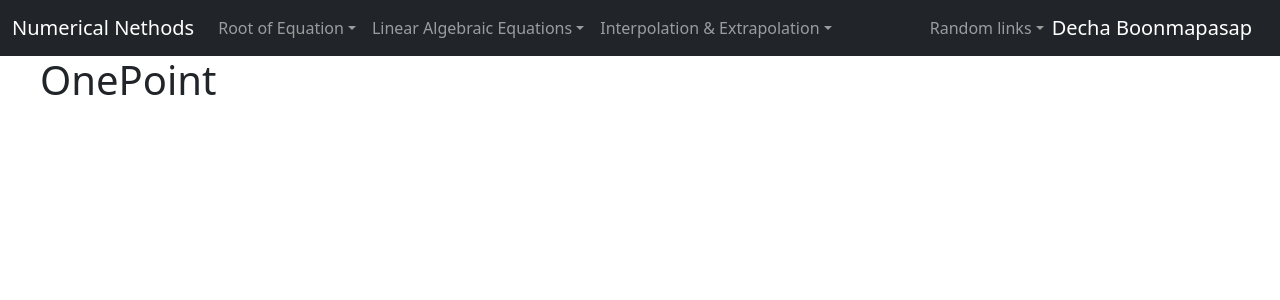
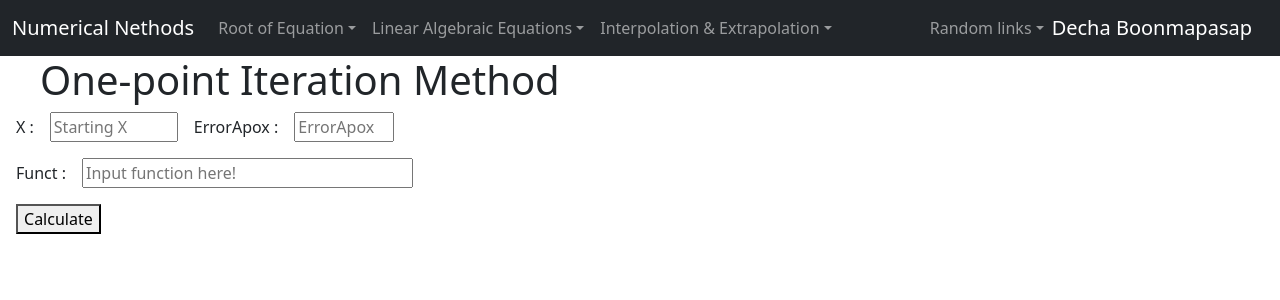
Before and after one commit to biggies-desu/Numerical-Method, a React (Create React App) app: page /Onepoint in a window 1280 px wide. Shown: the top 300 px of the page. Built offline with nearby package versions, Linux system fonts and the light colour scheme.

Commit message:
uh..newton done? ig

```diff
--- a/package.json
+++ b/package.json
@@ -13,7 +13,7 @@
     "bootstrap": "^5.2.1",
     "expr-eval": "^2.0.2",
     "jquery": "^3.6.1",
-    "mathjs": "^11.2.1",
+    "mathjs": "^11.3.0",
     "react": "^18.2.0",
     "react-bootstrap": "^2.5.0",
     "react-dom": "^18.2.0",
--- a/public/index.html
+++ b/public/index.html
@@ -24,7 +24,7 @@
       work correctly both with client-side routing and a non-root public URL.
       Learn how to configure a non-root public URL by running `npm run build`.
     -->
-    <title>React App</title>
+    <title>Numerical Method</title>
   </head>
   <body>
     <noscript>You need to enable JavaScript to run this app.</noscript>
--- a/src/Root-of-Equation/False-position.js
+++ b/src/Root-of-Equation/False-position.js
@@ -29,6 +29,7 @@ class Falseposition extends React.Component
         var xm,xold;
         var ErrorApox_Answer=10000000; //set as default
         var inputerrorapox = parseFloat(ErrorApox)
+        if(xl!=null && xr!=null && Funct!=null && inputerrorapox!=null){
         while(ErrorApox_Answer>inputerrorapox)
             {
                 xm=((xl*fx(xr))-(xr*fx(xl)))/(fx(xr)-fx(xl));
@@ -51,6 +52,8 @@ class Falseposition extends React.Component
             render("XM = "+xm.toFixed(6)+" Errorapox = "+ErrorApox_Answer.toFixed(6)+" at iteration #"+i)//calc wont re-render so i stuck at this
         }
         return "XM="+xm+" at Iteration = "+i; //calc wont re-render so i stuck at this
+      }
+      return "Input XL,XR,ErrorApox and Function first!!"
     }
 
 
--- a/src/Root-of-Equation/Newton.js
+++ b/src/Root-of-Equation/Newton.js
@@ -1,6 +1,123 @@
-const Newton = () =>
+import { render } from "@testing-library/react";
+import React,{ Component } from 'react'
+import { useState } from 'react'
+const math = require('mathjs');
+
+class Newton extends React.Component
 {
-    return <h1>&emsp;Newton</h1>
-}
+    constructor(props)
+    {
+        super(props)
+        this.state = {X0:'',ErrorApox:'',func:''}
+        this.handleChange = this.handleChange.bind(this)
+        this.handleSubmit = this.handleSubmit.bind(this)
+    }
+
+    OnepointCalcFunction(X0,ErrorApox,Funct)
+    {
+        function fx(x)
+        {
+            const exprfx = math.parse(Funct)
+            console.log("test = "+exprfx.evaluate({x: x}));
+            return exprfx.evaluate({x: x});
+        }
+        function fxprime(x)
+        {
+            const exprfxprime  = math.derivative(math.parse(Funct), 'x')
+
+            console.log("test = "+exprfxprime.evaluate({x: x}));
+            return exprfxprime.evaluate({x: x});
+        }
+
+        var i = 0;
+        var x0 = parseFloat(X0);
+        var deltaX;
+        var ErrorApox_Answer=10000000; //set as default
+        var inputerrorapox = parseFloat(ErrorApox)
+
+        render("fx = "+math.parse(Funct))
+        render("gx = "+math.derivative(math.parse(Funct),'x'))
+
+        if(x0!=null && Funct!=null && inputerrorapox!=null)
+        {
+        while(ErrorApox_Answer>inputerrorapox)
+        {
+
+            deltaX = ((-fx(x0))/(fxprime(x0)));
+            x0 = x0+deltaX;
+            ErrorApox_Answer = Math.abs((deltaX)/x0)*100;
+            i++;
+
+            render("X = "+x0.toFixed(6)+" Errorapox = "+ErrorApox_Answer.toFixed(6)+" at iteration #"+i)
+
+        }
+        return "X="+x0+" at Iteration = "+i;
+        }
+        return "Input X,ErrorApox and Function first!!"
+    }
+
+
+    handleSubmit(event){
+        const {X0,ErrorApox,Funct} = this.state
+
+        const xm = this.OnepointCalcFunction(X0,ErrorApox,Funct)
+        event.preventDefault()
+        console.log("X = "+X0)   //console log for debugging
+        console.log("Function = "+Funct)
+        console.log("Errorapox = "+ErrorApox)
+        render(xm)
+
+
+    }
+
+    handleChange(event)
+    {this.setState({
+        [event.target.name] : event.target.value
+        })
+    }
+
+    render(){
+        return(
+          <form onSubmit={this.handleSubmit}>
+            <div>
+                <h1>&emsp;Newton-Raphson Method&emsp;</h1>
+              <label htmlFor='X'>&emsp;X :&emsp;</label>
+              <input
+                name='X0'
+                placeholder='Starting X0'
+                value = {this.state.X0}
+                onChange={this.handleChange}
+                size='8'
+              />
+              <label htmlFor='ErrorApox'>&emsp;ErrorApox :&emsp;</label>
+              <input
+                name='ErrorApox'
+                placeholder='ErrorApox'
+                value={this.state.ErrorApox}
+                onChange={this.handleChange}
+                size='5'
+              />
+              </div>
+              <p></p>
+              <div>
+              <label htmlFor='Funct'>&emsp;Funct :&emsp;</label>
+              <input
+                name='Funct'
+                placeholder='Input function here!'
+                value={this.state.Funct}
+                onChange={this.handleChange}
+                size='30'
+              />
+            </div>
+            <p></p>
+            <div>
+            &emsp;<button>Calculate</button>
+            </div>
+          </form>
+        )
+      }
+    }
+
+
 
 export default Newton
--- a/src/Root-of-Equation/Onepoint.js
+++ b/src/Root-of-Equation/Onepoint.js
@@ -1,6 +1,112 @@
-const OnePoint = () =>
+import { render } from "@testing-library/react";
+import React,{ Component } from 'react'
+import { useState } from 'react'
+const Parser = require('expr-eval').Parser;
+
+class Onepoint extends React.Component
 {
-    return <h1>&emsp;OnePoint</h1>
-}
+    constructor(props)
+    {
+        super(props)
+        this.state = {X:'',ErrorApox:'',func:''}
+        this.handleChange = this.handleChange.bind(this)
+        this.handleSubmit = this.handleSubmit.bind(this)
+    }
 
-export default OnePoint
+    OnepointCalcFunction(X,ErrorApox,Funct)
+    {
+        const parser = new Parser();
+        function fx(x)
+        {
+            let expr = parser.parse(Funct)
+            console.log("fx = "+expr.evaluate({ x: (x) }))
+            return expr.evaluate({ x: (x) })
+        }
+
+        var i = 0;
+        var x = parseFloat(X);
+        var y;
+        var ErrorApox_Answer=10000000; //set as default
+        var inputerrorapox = parseFloat(ErrorApox)
+        if(x!=null && Funct!=null && inputerrorapox!=null)
+        {
+        while(ErrorApox_Answer>inputerrorapox && i!==100)//exit when more than iteration #100 prevent to cause inf loop
+        {
+            y=fx(x);
+            ErrorApox_Answer = Math.abs((y-x)/y)*100;
+            i++
+            console.log("XL = "+x)   //console log for debugging
+            console.log("Errorapox = "+ErrorApox_Answer)
+            render("X = "+x.toFixed(6)+" Errorapox = "+ErrorApox_Answer.toFixed(6)+" at iteration #"+i)//calc wont re-render so i stuck at this
+            x = y;
+        }
+        return "X="+x+" at Iteration = "+i;
+        }
+        return "Input X,ErrorApox and Function first!!"
+    }
+
+
+    handleSubmit(event){
+        const {X,ErrorApox,Funct} = this.state
+
+        const xm = this.OnepointCalcFunction(X,ErrorApox,Funct)
+        event.preventDefault()
+        console.log("X = "+X)   //console log for debugging
+        console.log("Function = "+Funct)
+        console.log("Errorapox = "+ErrorApox)
+        render(xm)
+
+
+    }
+
+    handleChange(event)
+    {this.setState({
+        [event.target.name] : event.target.value
+        })
+    }
+
+    render(){
+        return(
+          <form onSubmit={this.handleSubmit}>
+            <div>
+                <h1>&emsp;One-point Iteration Method&emsp;</h1>
+              <label htmlFor='X'>&emsp;X :&emsp;</label>
+              <input
+                name='X'
+                placeholder='Starting X'
+                value = {this.state.X}
+                onChange={this.handleChange}
+                size='8'
+              />
+              <label htmlFor='ErrorApox'>&emsp;ErrorApox :&emsp;</label>
+              <input
+                name='ErrorApox'
+                placeholder='ErrorApox'
+                value={this.state.ErrorApox}
+                onChange={this.handleChange}
+                size='5'
+              />
+              </div>
+              <p></p>
+              <div>
+              <label htmlFor='Funct'>&emsp;Funct :&emsp;</label>
+              <input
+                name='Funct'
+                placeholder='Input function here!'
+                value={this.state.Funct}
+                onChange={this.handleChange}
+                size='30'
+              />
+            </div>
+            <p></p>
+            <div>
+            &emsp;<button>Calculate</button>
+            </div>
+          </form>
+        )
+      }
+    }
+
+
+
+export default Onepoint
```
Also changed, not shown: src/css/styles.css, 1 other file (tests, documents, lock files or other folders).
